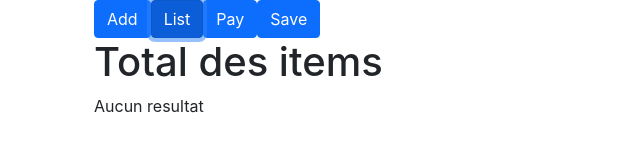
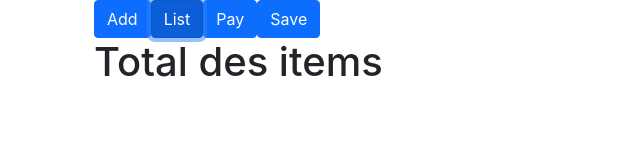
Before and after one commit to yanisse-saddek/react-bakery, a React (Create React App) app: page / in a window 1280 px wide. Both pictures are taken after a click on the button "List". Shown: the top 168 px of the page, without its empty margins (0-640 px from the left). Built offline with nearby package versions, Linux system fonts and the light colour scheme.

Commit message:
bouton pour retirer le truc de la liste

```diff
--- a/src/App.js
+++ b/src/App.js
@@ -25,7 +25,7 @@ export default class App extends React.Component{
     }
      selectList = ()=>{
       this.setState({
-        activeTab: <List onClick={this.selectAdd} items={this.state.items}/>,
+        activeTab: <List onClick={this.selectAdd} remove={this.removeItem} items={this.state.items}/>,
       })
     }
      selectPay = ()=>{
@@ -39,6 +39,15 @@ export default class App extends React.Component{
       })
     }
 
+    removeItem = (item)=>{
+      var array = this.state.items
+      var index = this.state.items.indexOf(item)
+      array.splice(index, 1)
+      this.setState({
+        items:array,
+        activeTab: <List onClick={this.selectAdd} remove={this.removeItem} items={this.state.items}/>,
+      })
+    }
 
     addItem = (name, price) =>{
       var array = [{name:name,price:price, quantity:1}]
@@ -48,11 +57,10 @@ export default class App extends React.Component{
       this.setState({
         items: actualItems
       })
-      console.log(typeof actualItems)
     }
 
-    addSave = (name, price, quantity)=>{
-      var array = [{name:name, price:price, quantity:quantity}]
+    addSave = (nameget, priceget, quantityget)=>{
+      var array = [{name:nameget, price:priceget, quantity:quantityget}]
       var actualItems = this.state.items
       actualItems.push(array)
 
@@ -71,7 +79,7 @@ export default class App extends React.Component{
           <div className="container">
             <div className="container">
               <Button func={this.addItem} onClick={this.selectAdd}>Add</Button>
-              <Button items={this.state.items} onClick={this.selectList}>List</Button>
+              <Button items={this.state.items} remove={this.removeItem} onClick={this.selectList}>List</Button>
               <Button saveFunction={this.saveFunction} items={this.state.items} onClick={this.selectPay}>Pay</Button>
               <Button gato={this.state.save} onClick={this.selectSave}>Save</Button>
               {this.state.activeTab}
--- a/src/components/Card.jsx
+++ b/src/components/Card.jsx
@@ -20,7 +20,7 @@ export default class Card extends React.Component{
         return(
 
             <button >
-                <img height="300px" src={this.state.image} alt="" />
+                <img height="100px" src={this.state.image} alt="" />
             </button>
         )
     }
--- a/src/components/List.jsx
+++ b/src/components/List.jsx
@@ -1,37 +1,31 @@
 import React from 'react'
 
-var isResult = false
 export default class List extends React.Component{
     constructor(props){
         super(props)
     }
-    getResult = this.props.items.map(item=>{
+    getResult = ()=>{
         var toReturn = []
-            item.map(it=>{
-                console.log(it)
-                toReturn.push(it.name, it.price)
-                isResult = true;
-            })
-            if(isResult){
-                return (
+        this.props.items.map(item=>{
+                toReturn.push(
                   <li className="list-group-item d-flex justify-content-between align-items-start">
                     <div className="ms-2 me-auto">
-                                    <div className="fw-bold">{toReturn[0]}</div>
+                        <div className="fw-bold">{item[0].name}</div>
                     </div>
-                                    <span className="badge bg-primary rounded-pill">{toReturn[1]}</span>
+                    <span className="badge bg-primary rounded-pill">{item[0].price}</span>
+                    <span className="badge bg-danger rounded-pill" onClick={()=>{
+                        this.props.remove(item)
+                        }}>x</span>
                 </li>
                 )
-
-
-            }else{
-                return <p>Aucun resultat</p>
+            })
+        return toReturn
         }
-        })
     render(){
         return(
             <div>
                 <h1>Total des items</h1>
-                    {isResult? this.getResult: "Aucun resultat"}
+                    {this.getResult()}
             </div>
 
 
--- a/src/components/Pay.jsx
+++ b/src/components/Pay.jsx
@@ -31,21 +31,16 @@ export default class Pay extends React.Component{
             var newV = {name:name, price:price, quantity: newQuantity, cross:"x"}
             var index= this.state.panier.indexOf(checkArray)
             this.state.panier[index] = newQuantity
-
             this.state.panier.push(newV)
-
             this.setState({
                 panier:this.state.panier,
             })
         }
+        var subTotal = this.state.subtotal + parseInt(price)
 
-        var subTotal = this.state.total += parseInt(price)
         var ecoTax = this.state.panier.length * 0.03
-        var vat = this.state.total*0.20
-        var total = subTotal + ecoTax+ vat
-
-
-
+        var vat    = subTotal*0.20
+        var total  = subTotal + ecoTax+ vat
 
         this.setState({
             subtotal: subTotal,
@@ -87,7 +82,7 @@ export default class Pay extends React.Component{
                 {this.state.panier.map(item=>{
                     return <p>{item.name} {item.cross} {item.quantity}</p>
                 })}
-                <div className="d-flex  align-items-end flex-column" style={{height:"300px"}}>
+                <div className="d-flex  align-items-end flex-column"    >
                     <h3>SubTotal: {this.state.subtotal.toFixed(2)}$</h3>
                     <h3>VAT: {this.state.vat.toFixed(2)}$</h3>
                     <h3>Eco Tax: {this.state.ecoTax.toFixed(2)}$</h3>
```
Lines whose indentation alone changed are shown as unchanged.
